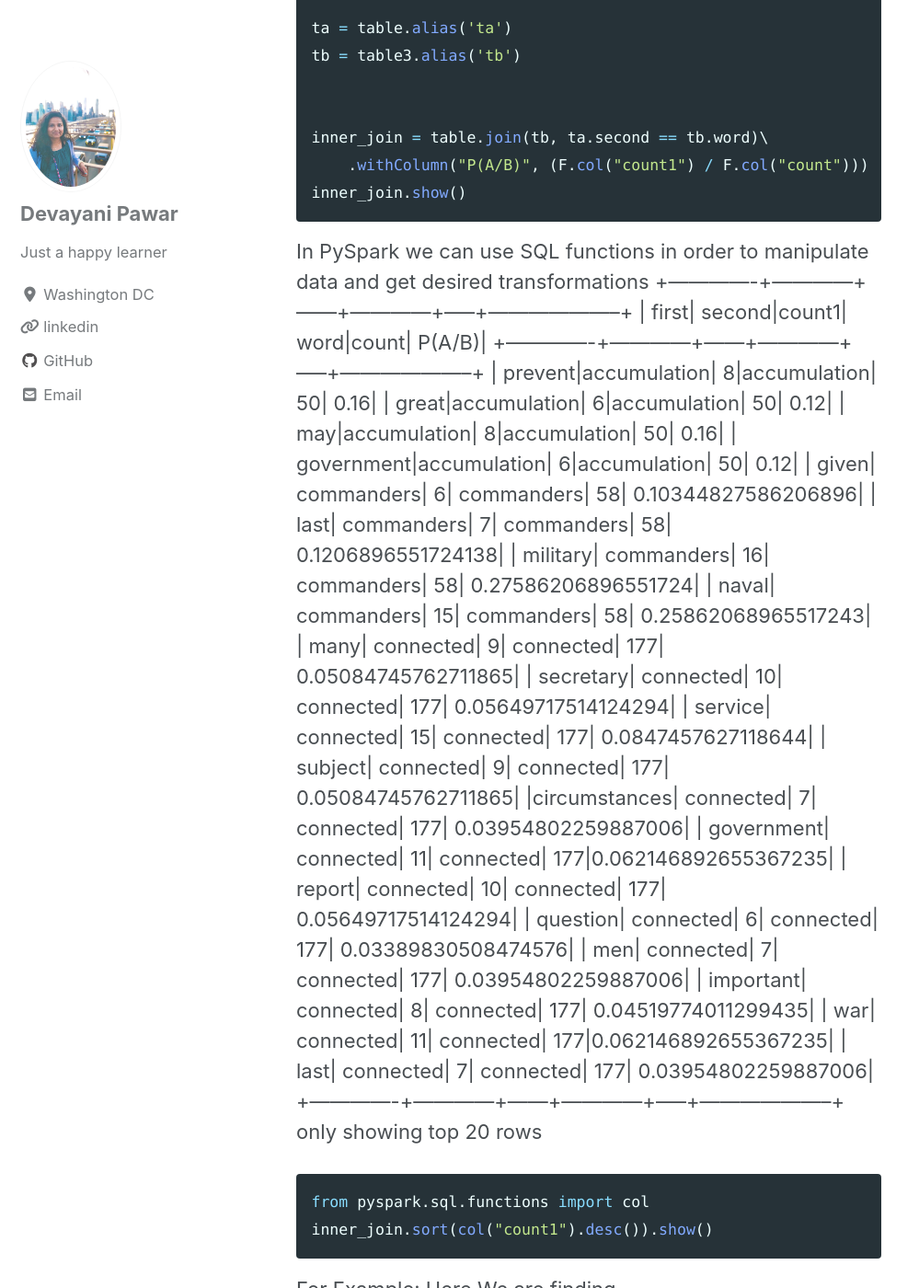
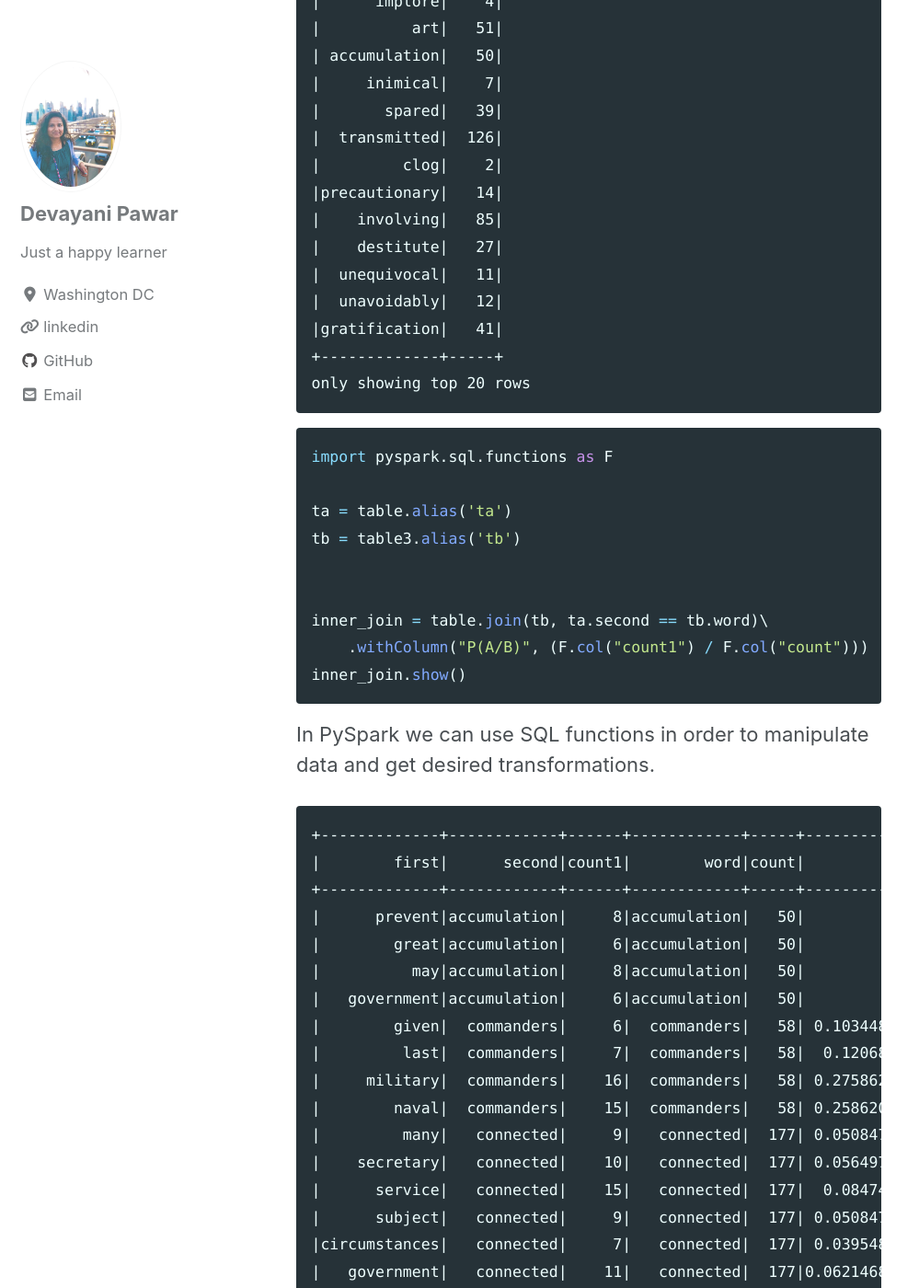
Before and after one commit to devayanipowar/devayanipowar.github.io, a Jekyll site: the page built from _posts/2019-11-16-PySParkDocumentmodelling.md, in a window 1280 px wide and 1400 px high, scrolled down 3081 px. Shown: the whole window at 92% size, without its empty margins (0-999 px from the left). Built offline with Jekyll 4.4.1, drawn with Linux system fonts in a browser that asks for light colours; cached includes are drawn as plain includes; nearby versions of some CDN libraries; some of the changed text lies outside the part shown.

Commit message:
update - 2

````diff
--- a/_posts/2019-11-16-PySParkDocumentmodelling.md
+++ b/_posts/2019-11-16-PySParkDocumentmodelling.md
@@ -8,10 +8,10 @@
 
 PySpark DataFrames is an implementation of the pairs method in Spark, using frames.
 
-#About Data
+# About Data
 Here For demonstration of Document modelling in PySpark we are using State of the Union (SOTU) texts which provides access to the corpus of all the State of the Union addresses from 1790 to 2019.
-SOTU maps the significant content of each State of the Union address so that users can appreciate its key terms and their relative importance.
-The current corpus contains 233 documents. There are 1,785,586 words in the corpus, and 28,072 unique words.
+*SOTU* maps the significant content of each State of the Union address so that users can appreciate its key terms and their relative importance.
+The current corpus contains 233 documents. There are **1,785,586** words in the corpus, and **28,072** unique words.
 
 ```python
 import findspark
@@ -131,7 +130,8 @@
     .withColumn("P(A/B)", (F.col("count1") / F.col("count")))
 inner_join.show()
 ```
-In PySpark we can use SQL functions in order to manipulate data and get desired transformations
+In PySpark we can use SQL functions in order to manipulate data and get desired transformations.
+
     +-------------+------------+------+------------+-----+--------------------+
     |        first|      second|count1|        word|count|              P(A/B)|
     +-------------+------------+------+------------+-----+--------------------+
--- a/_sass/minimal-mistakes/_variables.scss
+++ b/_sass/minimal-mistakes/_variables.scss
@@ -6,7 +6,7 @@
    Typography
    ========================================================================== */
 
-$doc-font-size: 16 !default;
+$doc-font-size: 11 !default;
 
 /* paragraph indention */
 $paragraph-indent: false !default; // true, false (default)
````
Also changed, not shown: other parts of _posts/2019-11-16-PySParkDocumentmodelling.md (+0 -1 lines).
